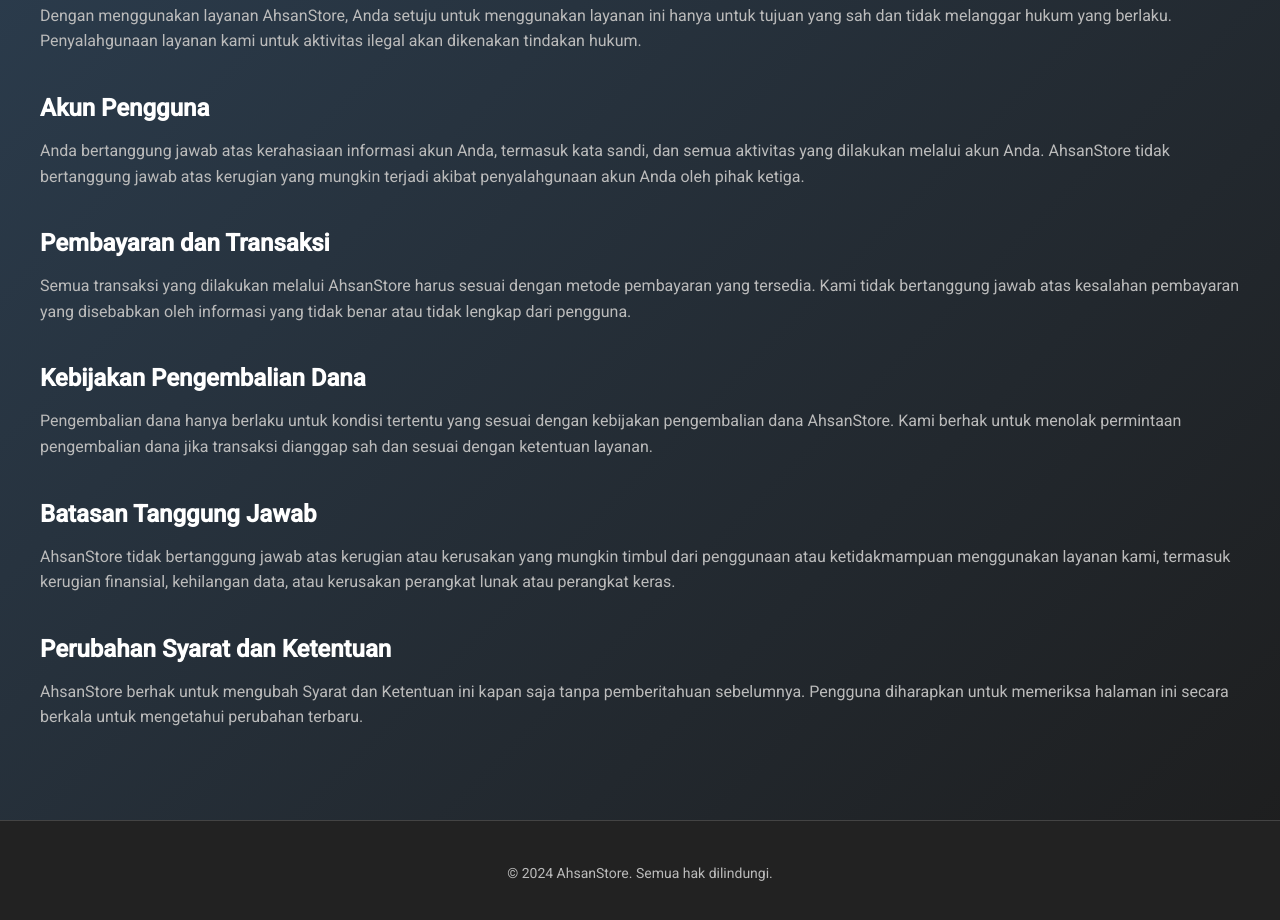
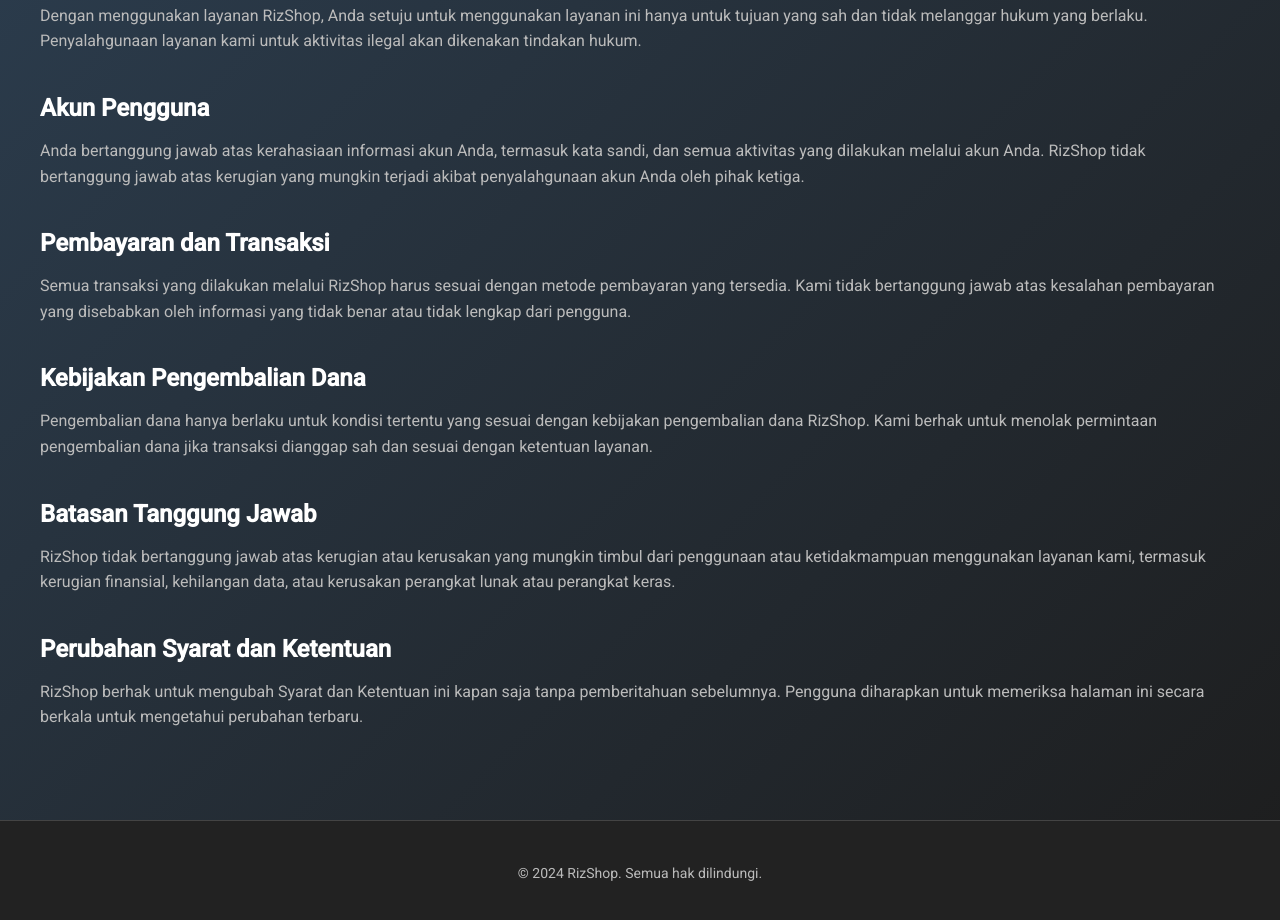
Before and after one commit to Ihsan113/RizShop.github.io, a plain HTML site: page menu/syarat.html in a window 1280 px wide. Shown: the part 234-1154 px from the top of the page. Drawn offline with Linux system fonts and the light colour scheme.

Commit message:
Add files via upload

```diff
--- a/menu/syarat.html
+++ b/menu/syarat.html
@@ -3,7 +3,7 @@
 <head>
     <meta charset="UTF-8">
     <meta name="viewport" content="width=device-width, initial-scale=1.0">
-    <title>Syarat dan Ketentuan - AhsanStore</title>
+    <title>Syarat dan Ketentuan - RizShop</title>
     <link href="https://fonts.googleapis.com/css2?family=Roboto:wght@400;500&display=swap" rel="stylesheet">
     <link rel="stylesheet" href="https://cdnjs.cloudflare.com/ajax/libs/font-awesome/6.0.0-beta3/css/all.min.css">
     <style>
@@ -95,42 +95,42 @@
         <!-- Section: Penggunaan Layanan -->
         <div class="terms-section">
             <h3>Penggunaan Layanan</h3>
-            <p>Dengan menggunakan layanan AhsanStore, Anda setuju untuk menggunakan layanan ini hanya untuk tujuan yang sah dan tidak melanggar hukum yang berlaku. Penyalahgunaan layanan kami untuk aktivitas ilegal akan dikenakan tindakan hukum.</p>
+            <p>Dengan menggunakan layanan RizShop, Anda setuju untuk menggunakan layanan ini hanya untuk tujuan yang sah dan tidak melanggar hukum yang berlaku. Penyalahgunaan layanan kami untuk aktivitas ilegal akan dikenakan tindakan hukum.</p>
         </div>
 
         <!-- Section: Akun Pengguna -->
         <div class="terms-section">
             <h3>Akun Pengguna</h3>
-            <p>Anda bertanggung jawab atas kerahasiaan informasi akun Anda, termasuk kata sandi, dan semua aktivitas yang dilakukan melalui akun Anda. AhsanStore tidak bertanggung jawab atas kerugian yang mungkin terjadi akibat penyalahgunaan akun Anda oleh pihak ketiga.</p>
+            <p>Anda bertanggung jawab atas kerahasiaan informasi akun Anda, termasuk kata sandi, dan semua aktivitas yang dilakukan melalui akun Anda. RizShop tidak bertanggung jawab atas kerugian yang mungkin terjadi akibat penyalahgunaan akun Anda oleh pihak ketiga.</p>
         </div>
 
         <!-- Section: Pembayaran dan Transaksi -->
         <div class="terms-section">
             <h3>Pembayaran dan Transaksi</h3>
-            <p>Semua transaksi yang dilakukan melalui AhsanStore harus sesuai dengan metode pembayaran yang tersedia. Kami tidak bertanggung jawab atas kesalahan pembayaran yang disebabkan oleh informasi yang tidak benar atau tidak lengkap dari pengguna.</p>
+            <p>Semua transaksi yang dilakukan melalui RizShop harus sesuai dengan metode pembayaran yang tersedia. Kami tidak bertanggung jawab atas kesalahan pembayaran yang disebabkan oleh informasi yang tidak benar atau tidak lengkap dari pengguna.</p>
         </div>
 
         <!-- Section: Kebijakan Pengembalian Dana -->
         <div class="terms-section">
             <h3>Kebijakan Pengembalian Dana</h3>
-            <p>Pengembalian dana hanya berlaku untuk kondisi tertentu yang sesuai dengan kebijakan pengembalian dana AhsanStore. Kami berhak untuk menolak permintaan pengembalian dana jika transaksi dianggap sah dan sesuai dengan ketentuan layanan.</p>
+            <p>Pengembalian dana hanya berlaku untuk kondisi tertentu yang sesuai dengan kebijakan pengembalian dana RizShop. Kami berhak untuk menolak permintaan pengembalian dana jika transaksi dianggap sah dan sesuai dengan ketentuan layanan.</p>
         </div>
 
         <!-- Section: Batasan Tanggung Jawab -->
         <div class="terms-section">
             <h3>Batasan Tanggung Jawab</h3>
-            <p>AhsanStore tidak bertanggung jawab atas kerugian atau kerusakan yang mungkin timbul dari penggunaan atau ketidakmampuan menggunakan layanan kami, termasuk kerugian finansial, kehilangan data, atau kerusakan perangkat lunak atau perangkat keras.</p>
+            <p>RizShop tidak bertanggung jawab atas kerugian atau kerusakan yang mungkin timbul dari penggunaan atau ketidakmampuan menggunakan layanan kami, termasuk kerugian finansial, kehilangan data, atau kerusakan perangkat lunak atau perangkat keras.</p>
         </div>
 
         <!-- Section: Perubahan Syarat dan Ketentuan -->
         <div class="terms-section">
             <h3>Perubahan Syarat dan Ketentuan</h3>
-            <p>AhsanStore berhak untuk mengubah Syarat dan Ketentuan ini kapan saja tanpa pemberitahuan sebelumnya. Pengguna diharapkan untuk memeriksa halaman ini secara berkala untuk mengetahui perubahan terbaru.</p>
+            <p>RizShop berhak untuk mengubah Syarat dan Ketentuan ini kapan saja tanpa pemberitahuan sebelumnya. Pengguna diharapkan untuk memeriksa halaman ini secara berkala untuk mengetahui perubahan terbaru.</p>
         </div>
     </main>
 
     <footer>
-        <p>&copy; 2024 AhsanStore. Semua hak dilindungi.</p>
+        <p>&copy; 2024 RizShop. Semua hak dilindungi.</p>
     </footer>
 
 </body>
```
